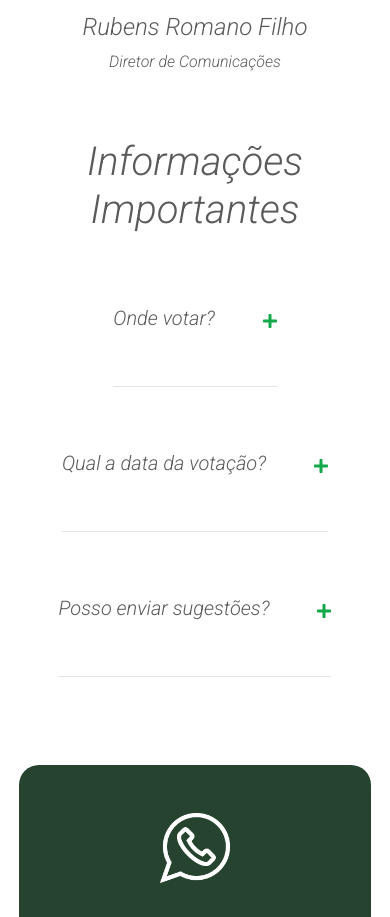
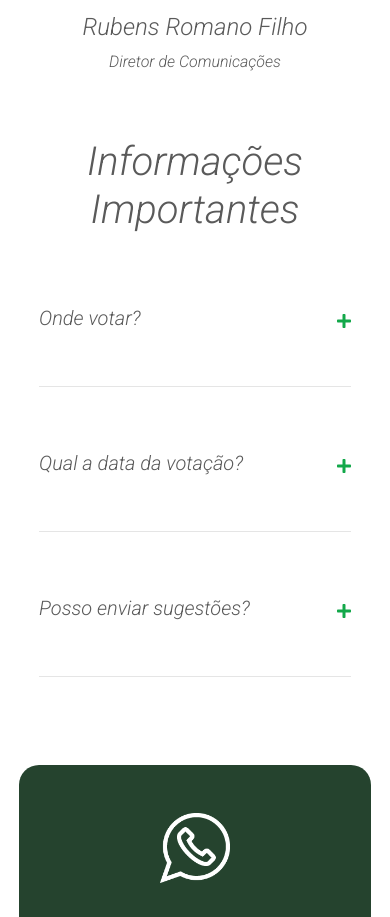
Before and after one commit to fmomoreira/siteCondominio, a plain HTML site: page index.html in a window 390 px wide. Shown: the part 4077-4994 px from the top of the page. Drawn offline with nearby package versions, Linux system fonts and the light colour scheme.

Commit message:
area informacoes importantes arrumada

```diff
--- a/index.html
+++ b/index.html
@@ -155,12 +155,14 @@
         <!-- /END THE FEATURETTES -->
       </div><!-- /.container -->
 
+      <div class="row d-flex justify-content-center">
+        <div class="col-12 col-sm-12 col-md-6">
           <div class="duvidas container pt-5" id="duvidasCont">
             <div class="title text-center mb-5">
                 <h1>Informações Importantes</h1>
             </div>
 
-        <div class="d-flex justify-content-center flex-column align-items-center">
+            <div class="d-flex justify-content-center flex-column">
 
                 <div class="block-pergunta p-4">
                     <div class="d-flex align-items-center justify-content-between mb-5">
@@ -196,7 +198,7 @@
 
                     <div id="r4" style="display:none;">
                         <h5>
-                        Sim, Através donosso formulario clicando em enviar sugestão notopo da página.</h5>
+                            Sim, Através donosso formulario clicando em enviar sugestão no final da página.</h5>
                     </div>
                     <hr>
                 </div>
@@ -205,6 +207,8 @@
 
             </div>
 
+        </div>
+        </div>
       </div>
 
 
```
Lines whose indentation alone changed are shown as unchanged.
